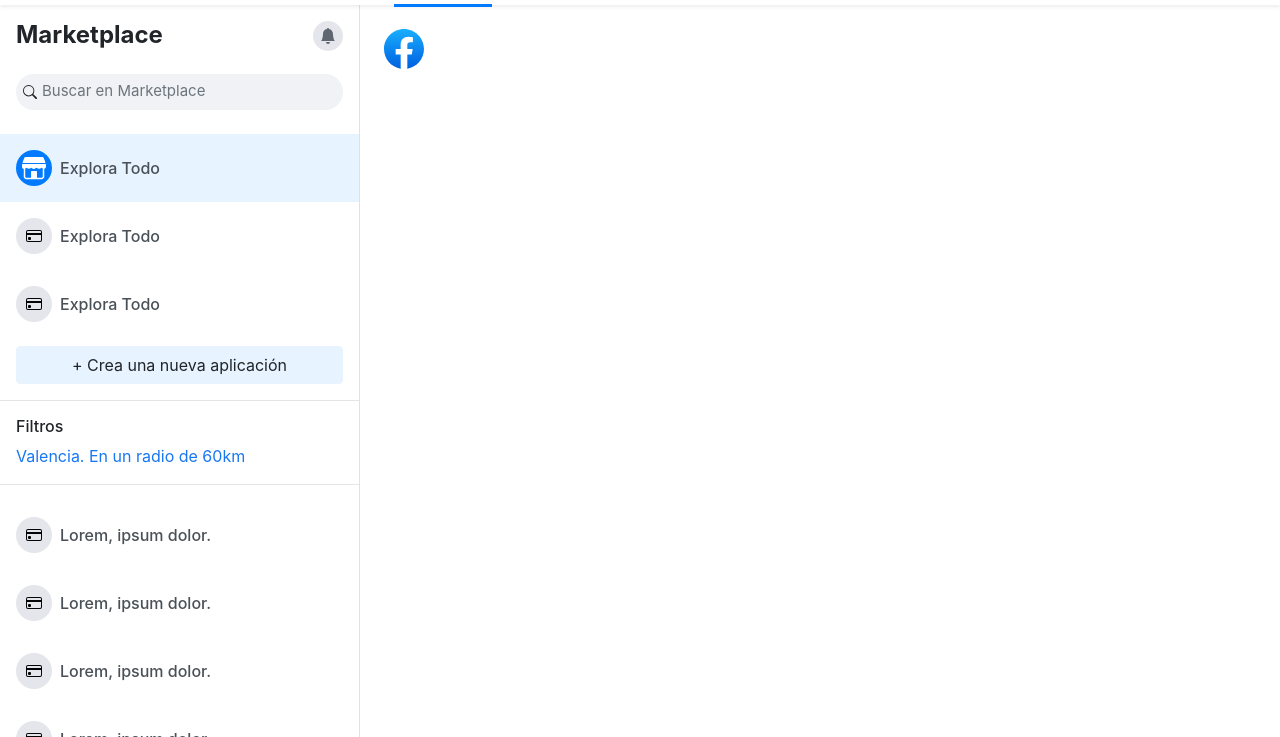
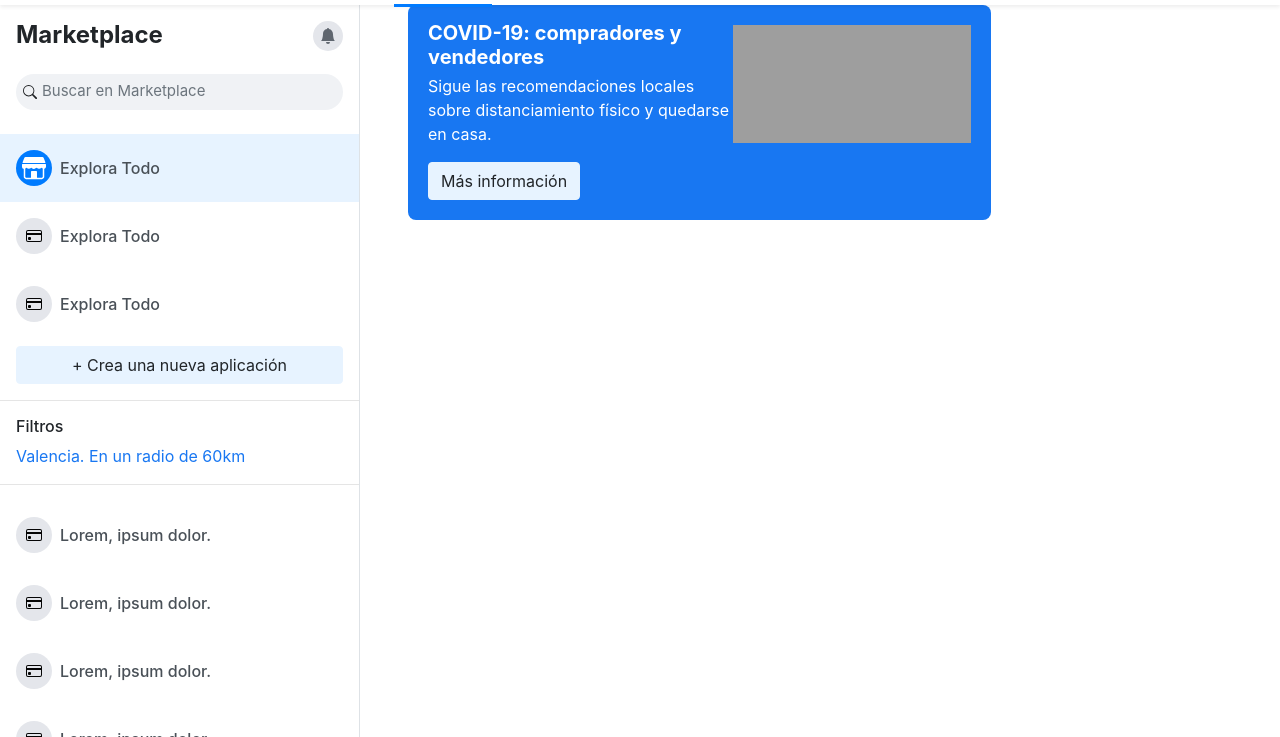
Before and after one commit to carlossrochab/Dashboard1, a website: page index.html in a window 1280 px wide. Shown: the part 63-800 px from the top of the page. Drawn offline with Linux system fonts and the light colour scheme; grey boxes are pictures that could not be loaded.

Commit message:
nuevos cambios

```diff
--- a/index.html
+++ b/index.html
@@ -242,22 +242,20 @@
       </div>
     </div>
 
-    <div class="p-4">
-      <svg viewBox="0 0 36 36" class="a8c37x1j ms05siws hwsy1cff b7h9ocf4" fill="url(#jsc_s_2)" height="40" width="40">
-        <defs>
-          <linearGradient x1="50%" x2="50%" y1="97.0782153%" y2="0%" id="jsc_s_2">
-            <stop offset="0%" stop-color="#0062E0"></stop>
-            <stop offset="100%" stop-color="#19AFFF"></stop>
-          </linearGradient>
-        </defs>
-        <path d="M15 35.8C6.5 34.3 0 26.9 0 18 0 8.1 8.1 0 18 0s18 8.1 18 18c0 8.9-6.5 16.3-15 17.8l-1-.8h-4l-1 .8z">
-        </path>
-        <path class="p361ku9c" fill="#fff"
-          d="M25 23l.8-5H21v-3.5c0-1.4.5-2.5 2.7-2.5H26V7.4c-1.3-.2-2.7-.4-4-.4-4.1 0-7 2.5-7 7v4h-4.5v5H15v12.7c1 .2 2 .3 3 .3s2-.1 3-.3V23h4z">
-        </path>
-      </svg>
+    <div class="container-fuid px-5">
+      <section>
+        <div class="carta">
+           <div class="text__card">
+             <h3 class="title__card">COVID-19: compradores y vendedores</h3>
+             <span class="span__card">Sigue las recomendaciones locales sobre distanciamiento físico y quedarse en casa.</span>
+             <a href="#" class="btn btn-light">Más información</a>
+           </div>
+           <a href="" class="thumbnail__card">
+            <img class="f9o22wc5 tpga1rol uo3d90p7" src="https://static.xx.fbcdn.net/rsrc.php/v3/ys/r/Z6y_uWoBhoi.png" class="img__card" alt="" height="118" width="238"></a>
+        </div>
+      </section>
     </div>
-  </div>
+
 
 
 
--- a/js/app.js
+++ b/js/app.js
@@ -1,3 +1,3 @@
-$(document).on('click', 'a', function() {
+$(document).on('click', '.icon__center', function() {
     $(this).addClass('active').siblings().removeClass('active')
 });
--- a/main.scss
+++ b/main.scss
@@ -193,6 +193,41 @@
   color: $icon-color;
 }
 
+.carta {
+  background-color: #1877f2 ;
+  display: flex;
+  padding: 20px;
+  width: 583px;
+  border-radius: 8px;
+}
+
+.thumbnail__card {
+  display: flex;
+  align-items: baseline;
+}
+
+.title__card {
+  color: #fff;
+  font-size: 1.25rem;
+  text-align: left;
+  font-weight: 700;
+  margin-top: -4px;
+  margin-bottom: 5px;
+  line-height: 1.2;
+  max-width: 100%;
+  display: block;
+}
+
+.span__card {
+  color: #fff;
+  text-align: left;
+  font-weight: normal;
+  max-width: 100%;
+  display: block;
+  margin-bottom: 16px;
+
+}
+
 .sidebar-container::-webkit-scrollbar {
   width: 8px;
   background-color: #f0f2f5;
```
Also changed, not shown: main.css, 1 other file.
